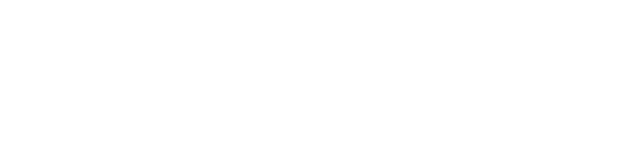
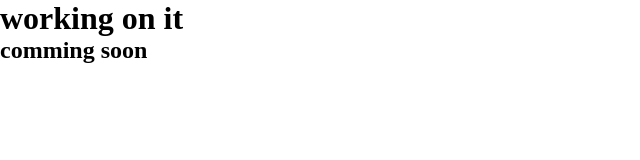
Before and after one commit to khemraj-git/my-portfolio, a plain HTML site: page index.html in a window 1280 px wide. Shown: the whole page, without its empty margins (0-640 px from the left). Drawn offline with Linux system fonts and the light colour scheme.

Commit message:
added new folder and modified preveous ones

```diff
--- a/index.html
+++ b/index.html
@@ -4,8 +4,10 @@
     <meta charset="UTF-8">
     <meta name="viewport" content="width=device-width, initial-scale=1.0">
     <title>my portfolio</title>
+    <link rel="stylesheet" href="style.css">
 </head>
 <body>
-
+    <h1>working on it </h1>
+    <h2>comming soon</h2>
 </body>
 </html>
--- a/style.css
+++ b/style.css
@@ -0,0 +1,4 @@
+*{
+    margin: 0;
+    padding: 0;
+}
```
Also changed, not shown: script.js (added).
